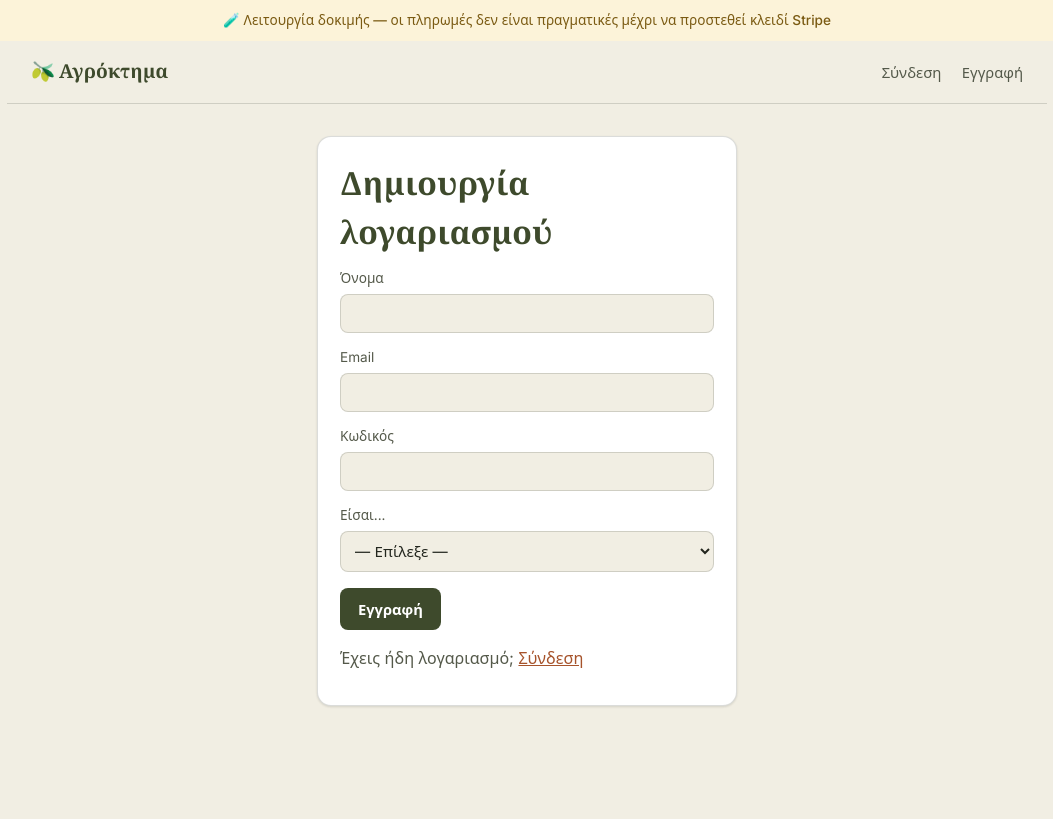
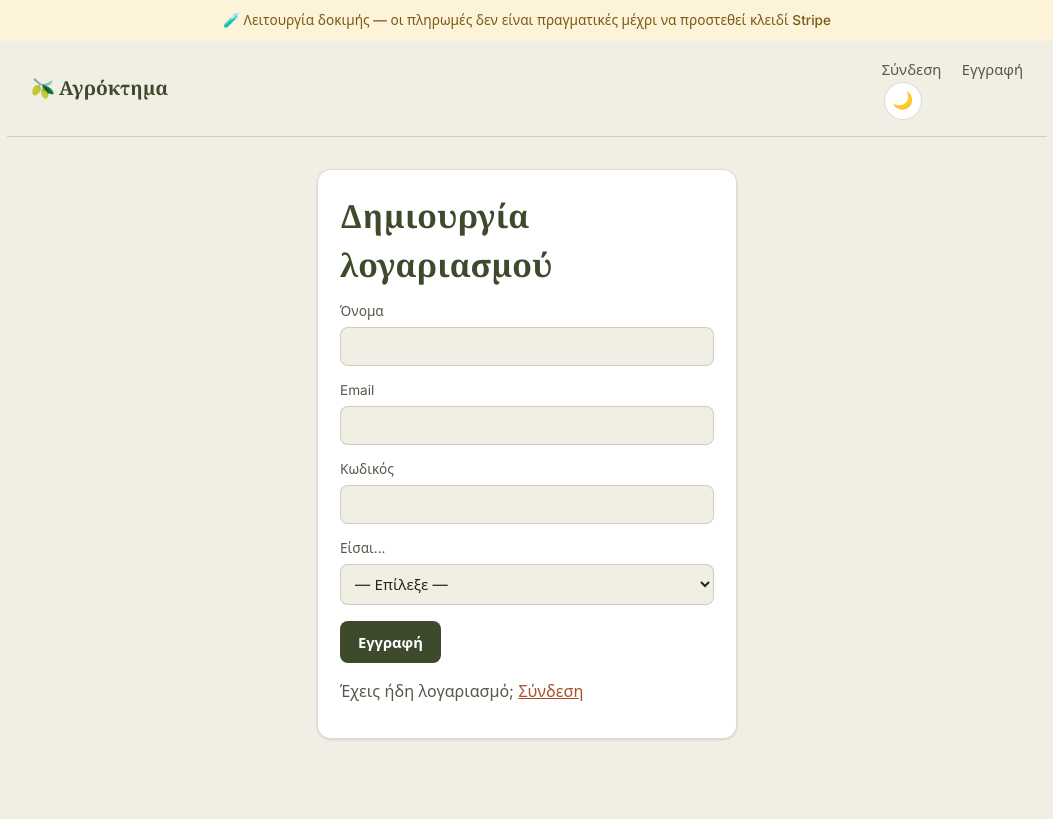
Before and after one commit to kout93/agroktima, a Flask app: page /register in a window 1280 px wide. Shown: the whole page, without its empty margins (113-1166 px from the left). Before the commit the page ends 707 px from the top, so only its background shows below. Run offline with Flask 3, Linux system fonts and the light colour scheme.

Commit message:
Σύστημα ξεκούρασης ματιών (σκοτεινό φόντο) με κουμπί πάνω δεξιά
Κουμπί-εικονίδιο στο μενού (ήλιος/μισοφέγγαρο) που αλλάζει το φόντο σε
σχεδόν μαύρο με ανοιχτόχρωμο κείμενο, με απαλή μετάβαση. Η επιλογή
θυμάται ανά συσκευή (localStorage) και εφαρμόζεται σε όλη την εφαρμογή
μέσω CSS μεταβλητών (html[data-theme="dark"]) χωρίς να αλλάξει καμία
υπάρχουσα σελίδα.

Co-Authored-By: Claude Sonnet 5 <noreply@anthropic.com>
Claude-Session: https://claude.ai/code/session_01SyThthG6trPMfcpYWxbqSy

```diff
--- /dev/null
+++ b/static/js/theme.js
@@ -0,0 +1,31 @@
+/* Εναλλαγή σκοτεινού φόντου για ξεκούραση ματιών (ιδιαίτερα το βράδυ).
+   Η επιλογή απομνημονεύεται στο localStorage της συσκευής. */
+(function () {
+  var STORAGE_KEY = 'agroktima-theme';
+  var btn = document.getElementById('theme-toggle');
+  var icon = document.getElementById('theme-toggle-icon');
+  if (!btn || !icon) return;
+
+  function current() {
+    return document.documentElement.getAttribute('data-theme') === 'dark' ? 'dark' : 'light';
+  }
+
+  function render() {
+    // Όταν είμαστε ήδη σε σκοτεινό φόντο, δείξε ήλιο (πάτα για να γυρίσεις σε φωτεινό).
+    // Όταν είμαστε σε φωτεινό φόντο, δείξε μισοφέγγαρο (πάτα για να πας σε σκοτεινό).
+    icon.textContent = current() === 'dark' ? '☀️' : '🌙';
+  }
+
+  btn.addEventListener('click', function () {
+    var next = current() === 'dark' ? 'light' : 'dark';
+    if (next === 'dark') {
+      document.documentElement.setAttribute('data-theme', 'dark');
+    } else {
+      document.documentElement.removeAttribute('data-theme');
+    }
+    try { localStorage.setItem(STORAGE_KEY, next); } catch (e) {}
+    render();
+  });
+
+  render();
+})();
--- a/static/style.css
+++ b/static/style.css
@@ -7,8 +7,17 @@
   --shadow-md:0 6px 18px rgba(35,38,30,.09), 0 2px 6px rgba(35,38,30,.06);
   --shadow-lg:0 18px 44px rgba(35,38,30,.16), 0 4px 10px rgba(35,38,30,.08);
 }
+html[data-theme="dark"]{
+  --cream:#14160F; --ink:#EDEAE0; --ink-soft:#AFAE9D;
+  --olive-deep:#9CB173; --olive:#7E9158; --soil:#E2895C; --gold:#E0B85C;
+  --line:rgba(237,234,224,.14); --card:#1D2016;
+  --shadow-sm:0 1px 3px rgba(0,0,0,.4), 0 1px 2px rgba(0,0,0,.3);
+  --shadow-md:0 6px 18px rgba(0,0,0,.45), 0 2px 6px rgba(0,0,0,.3);
+  --shadow-lg:0 18px 44px rgba(0,0,0,.55), 0 4px 10px rgba(0,0,0,.35);
+}
 *{box-sizing:border-box;}
-body{margin:0; background:var(--cream); color:var(--ink); font-family:var(--sans); line-height:1.55;}
+html{transition:background .25s ease;}
+body{margin:0; background:var(--cream); color:var(--ink); font-family:var(--sans); line-height:1.55; transition:background .25s ease, color .25s ease;}
 .wrap{max-width:1040px; margin:0 auto; padding:32px 20px 80px;}
 a{color:var(--soil);}
 h1,h2,h3{font-family:var(--serif); color:var(--olive-deep); font-weight:650; margin:0 0 10px;}
@@ -18,6 +27,8 @@ nav{display:flex; justify-content:space-between; align-items:center; padding:16p
 nav .brand{font-family:var(--serif); font-weight:650; color:var(--olive-deep); font-size:1.2rem; text-decoration:none;}
 nav .links a{margin-left:16px; font-size:.92rem; color:var(--ink-soft); text-decoration:none; font-weight:500; transition:color .15s ease;}
 nav .links a:hover{color:var(--olive-deep);}
+.theme-toggle{display:flex; align-items:center; justify-content:center; width:38px; height:38px; margin-left:18px; border-radius:50%; border:1px solid var(--line); background:var(--card); font-size:1.05rem; cursor:pointer; flex-shrink:0; transition:transform .2s ease, box-shadow .2s ease, background .25s ease;}
+.theme-toggle:hover{transform:scale(1.08); box-shadow:var(--shadow-sm);}
 
 /* ---------- Hero ---------- */
 .hero{position:relative; width:100%; min-height:420px; display:flex; align-items:center; overflow:hidden; background:var(--olive-deep);}
@@ -31,13 +42,18 @@ nav .links a:hover{color:var(--olive-deep);}
 .hero .btn.ghost{background:rgba(255,255,255,.08); color:#fff; border-color:rgba(255,255,255,.55); backdrop-filter:blur(2px);}
 @media (max-width:640px){ .hero-content h1{font-size:1.9rem;} .hero{min-height:360px;} }
 
-.card{background:var(--card); border:1px solid var(--line); border-radius:14px; padding:22px; margin-bottom:18px; box-shadow:var(--shadow-sm); transition:box-shadow .2s ease, transform .2s ease;}
+.card{background:var(--card); border:1px solid var(--line); border-radius:14px; padding:22px; margin-bottom:18px; box-shadow:var(--shadow-sm); transition:box-shadow .2s ease, transform .2s ease, background .25s ease, border-color .25s ease;}
 .flash{padding:12px 16px; border-radius:8px; margin-bottom:16px; font-size:.92rem;}
 .flash.error{background:#FBE7E0; color:#8A3A1E;}
 .flash.success{background:#E8EEDD; color:var(--olive-deep);}
+html[data-theme="dark"] .flash.error{background:#3A2218; color:#F0B59A;}
+html[data-theme="dark"] .flash.success{background:#20281A; color:#C7DDA6;}
+html[data-theme="dark"] .test-banner{background:#2E2608; color:#F0CE78;}
+html[data-theme="dark"] .badge.available{background:#1E2A16; color:#BFDB96;}
+html[data-theme="dark"] .badge.adopted{background:#33230F; color:#F0B07E;}
 label{display:block; font-size:.85rem; color:var(--ink-soft); margin:14px 0 5px;}
 label:first-child{margin-top:0;}
-input,select,textarea{width:100%; font-family:var(--sans); font-size:.95rem; padding:9px 10px; border:1px solid var(--line); border-radius:8px; background:var(--cream); color:var(--ink); transition:border-color .15s ease;}
+input,select,textarea{width:100%; font-family:var(--sans); font-size:.95rem; padding:9px 10px; border:1px solid var(--line); border-radius:8px; background:var(--cream); color:var(--ink); transition:border-color .15s ease, background .25s ease, color .25s ease;}
 input:focus,select:focus,textarea:focus{outline:none; border-color:var(--olive);}
 textarea{resize:vertical; min-height:70px;}
 .btn{display:inline-block; margin-top:16px; font-family:var(--sans); font-weight:600; font-size:.92rem; color:#fff; background:var(--olive-deep); border:none; border-radius:8px; padding:11px 18px; cursor:pointer; text-decoration:none; transition:transform .15s ease, box-shadow .15s ease, background .15s ease;}
--- a/templates/base.html
+++ b/templates/base.html
@@ -4,6 +4,14 @@
 <meta charset="UTF-8">
 <meta name="viewport" content="width=device-width, initial-scale=1">
 <title>{% block title %}Αγρόκτημα{% endblock %}</title>
+<script>
+(function(){
+  try {
+    var saved = localStorage.getItem('agroktima-theme');
+    if (saved === 'dark') document.documentElement.setAttribute('data-theme', 'dark');
+  } catch (e) {}
+})();
+</script>
 <link rel="preconnect" href="https://fonts.googleapis.com">
 <link href="https://fonts.googleapis.com/css2?family=Fraunces:opsz,wght@9..144,500;9..144,650&family=Inter:wght@400;500;600&display=swap" rel="stylesheet">
 <link rel="stylesheet" href="{{ url_for('static', filename='style.css') }}">
@@ -46,6 +54,9 @@
       <a href="{{ url_for('auth.login') }}">Σύνδεση</a>
       <a href="{{ url_for('auth.register') }}">Εγγραφή</a>
     {% endif %}
+    <button type="button" id="theme-toggle" class="theme-toggle" aria-label="Ξεκούραση ματιών — σκοτεινό φόντο" title="Ξεκούραση ματιών (σκοτεινό φόντο)">
+      <span id="theme-toggle-icon">🌙</span>
+    </button>
   </div>
 </nav>
 {% block hero %}{% endblock %}
@@ -58,5 +69,6 @@
   {% block content %}{% endblock %}
 </div>
 {% block extra_scripts %}{% endblock %}
+<script src="{{ url_for('static', filename='js/theme.js') }}"></script>
 </body>
 </html>
```
